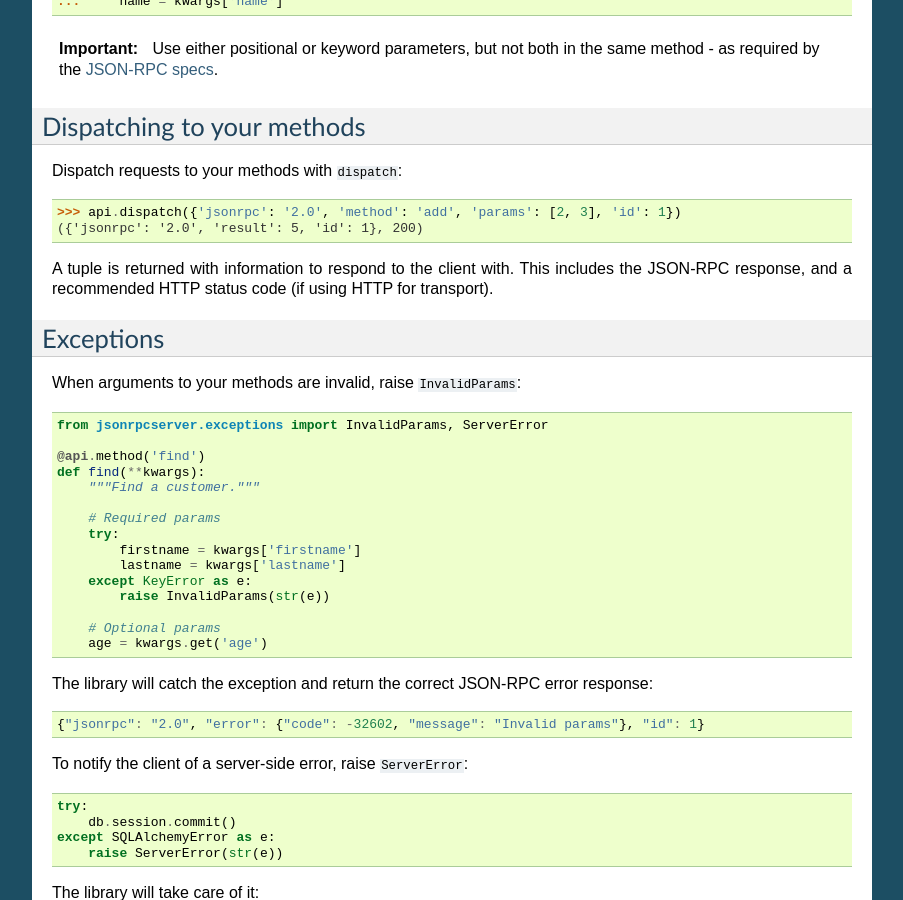
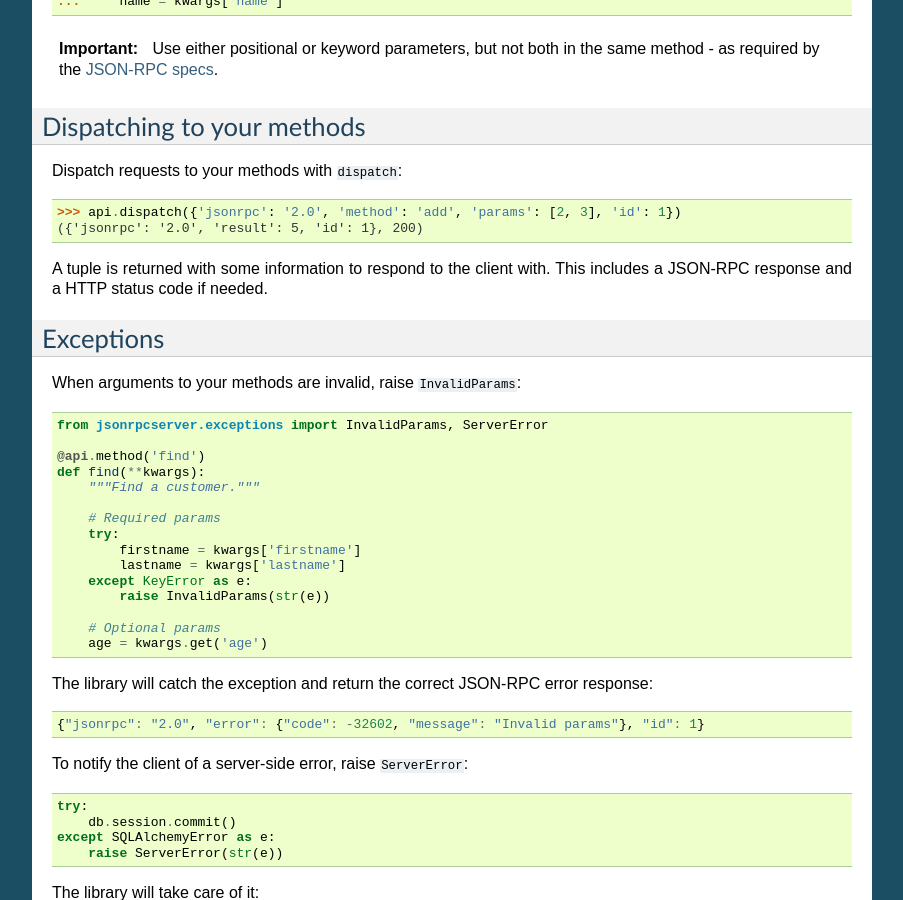
Before and after one commit to explodinglabs/jsonrpcserver, a Sphinx documentation site: the page built from doc/index.rst, in a window 1280 px wide and 900 px high, scrolled down 626 px. Shown: the whole window, without its empty margins (198-1101 px from the left). Built offline with Sphinx 7.4.7, drawn with Linux system fonts in a browser that asks for light colours.

Commit message:
Updated documentation.

```diff
--- a/README.rst
+++ b/README.rst
@@ -19,8 +19,7 @@ Then dispatch requests to them:
     >>> api.dispatch({'jsonrpc': '2.0', 'method': 'add', 'params': [2, 3], 'id': 1})
     ({'jsonrpc': '2.0', 'result': 5, 'id': 1}, 200)
 
-A tuple is returned with information to respond to the client with. This
-includes the JSON-RPC response, and a recommended HTTP status code (if using
-HTTP for transport).
+A tuple is returned with some information to respond to the client with. This
+includes a JSON-RPC response and a HTTP status code if needed.
 
 Full documentation is available at https://jsonrpcserver.readthedocs.org/.
--- a/doc/index.rst
+++ b/doc/index.rst
@@ -47,9 +47,8 @@ Dispatch requests to your methods with ``dispatch``::
     >>> api.dispatch({'jsonrpc': '2.0', 'method': 'add', 'params': [2, 3], 'id': 1})
     ({'jsonrpc': '2.0', 'result': 5, 'id': 1}, 200)
 
-A tuple is returned with information to respond to the client with. This
-includes the JSON-RPC response, and a recommended HTTP status code (if using
-HTTP for transport).
+A tuple is returned with some information to respond to the client with. This
+includes a JSON-RPC response and a HTTP status code if needed.
 
 Exceptions
 ----------
```
